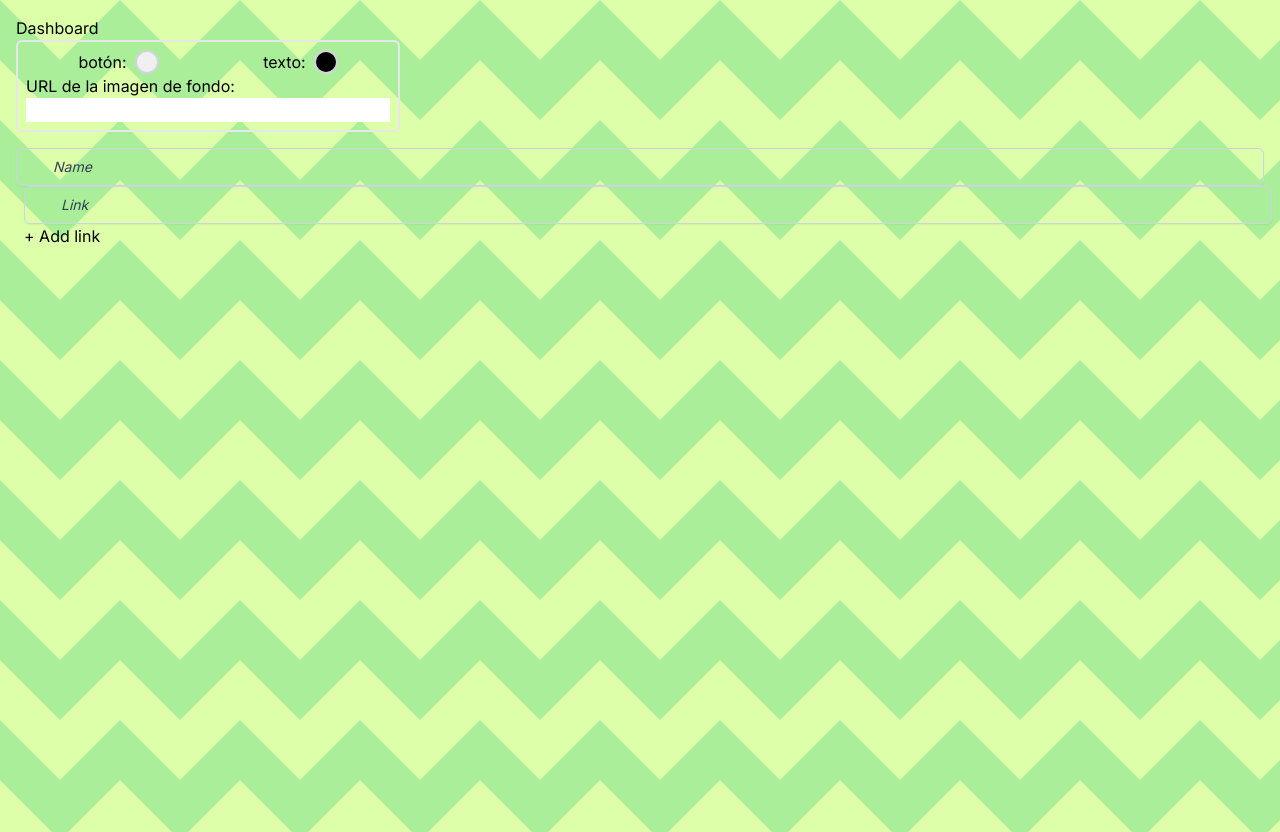
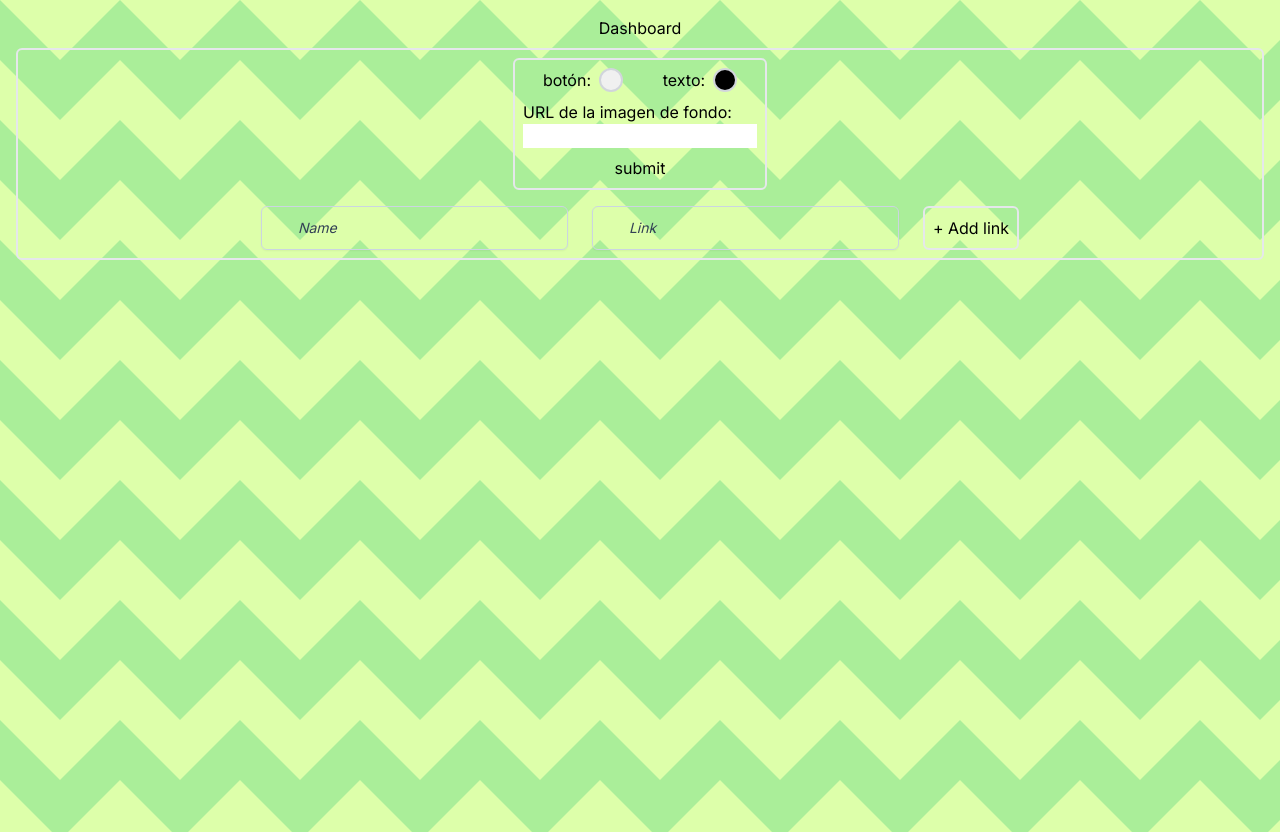
Before and after one commit to etaelith/linktree, a Next.js app: page /dashboard in a window 1280 px wide. Built offline with nearby package versions, Linux system fonts and the light colour scheme.

Commit message:
Back to pc

```diff
--- a/src/components/dashboard/ColorMenu.jsx
+++ b/src/components/dashboard/ColorMenu.jsx
@@ -23,7 +23,7 @@ const ColorMenu = () => {
   };
   return (
     <div className="flex flex-col border-2 rounded-md p-2 max-w-sm text-black">
-      <form className="">
+      <form className="flex flex-col justify-center align-middle gap-2">
         <div className="flex justify-around">
           <div className="flex">
             <label htmlFor="buttonColor">botón: </label>
@@ -67,6 +67,9 @@ const ColorMenu = () => {
             onChange={(e) => setBackgroundImage(e.target.value)}
           />
         </div>
+        <button className="mx-auto text-center w-24 hover:bg-black hover:text-white rounded-md">
+          submit
+        </button>
       </form>
     </div>
   );
--- /dev/null
+++ b/src/components/dashboard/FormLink.jsx
@@ -0,0 +1,36 @@
+import { ItemsContext } from "@/context/ItemsContext";
+import { useContext, useEffect, useState } from "react";
+
+const FormLink = () => {
+  const { inputValues, handleSubmit, handleInputChange } =
+    useContext(ItemsContext);
+  return (
+    <form
+      className="pt-4 text-black flex flex-col md:flex-row justify-center gap-4"
+      onSubmit={handleSubmit}
+    >
+      <input
+        className="bg-transparent placeholder:italic placeholder:text-slate-700 block w-full md:w-1/4 border border-slate-300 rounded-md py-2 pl-9 pr-3 shadow-sm focus:outline-none focus:border-sky-500 focus:ring-sky-500 focus:ring-1 sm:text-sm"
+        name="name"
+        value={inputValues.name}
+        onChange={handleInputChange}
+        placeholder="Name"
+      />
+      <input
+        className="md:ml-2 bg-transparent placeholder:italic placeholder:text-slate-700 block w-full md:w-1/4 border border-slate-300 rounded-md py-2 pl-9 pr-3 shadow-sm focus:outline-none focus:border-sky-500 focus:ring-sky-500 focus:ring-1 sm:text-sm"
+        name="link"
+        value={inputValues.link}
+        onChange={handleInputChange}
+        placeholder="Link"
+      />
+      <button
+        className="ml-2 p-2 border-2 rounded-md hover:bg-black hover:text-white"
+        type="submit"
+      >
+        + Add link
+      </button>
+    </form>
+  );
+};
+
+export default FormLink;
--- a/src/components/dashboard/Main.jsx
+++ b/src/components/dashboard/Main.jsx
@@ -1,55 +1,31 @@
 "use client";
-import useLocalStorageState from "@/hooks/useLocalStorageState";
+
 import ColorMenu from "./ColorMenu";
 
 import DraggableItem from "./DraggableItem";
-import { useState, useContext } from "react";
+import { useContext, useEffect, useState } from "react";
 import { ItemsContext } from "@/context/ItemsContext";
+import FormLink from "./FormLink";
 
 const Main = () => {
-  const { inputValues, items, handleSubmit, handleInputChange, moveItem } =
-    useContext(ItemsContext);
-
+  const { items, moveItem } = useContext(ItemsContext);
+  const [mounted, setMounted] = useState(false);
+  useEffect(() => {
+    setMounted(true);
+  }, []);
+  const links = items.map((item, index) => (
+    <DraggableItem key={index} item={item} index={index} moveItem={moveItem} />
+  ));
   return (
-    <div className="text-white my-4 mx-4 min-h-screen text-black">
-      <h1 className="text-black">Dashboard</h1>
-      {!items ? (
-        <div>Loading</div>
-      ) : (
-        <div>
+    <div className="flex flex-col my-4 mx-4 min-h-screen text-black">
+      <h1 className="text-black mx-auto mb-2">Dashboard</h1>
+      <div className="border-2 p-2 rounded-md">
+        <div className="flex justify-center">
           <ColorMenu />
-          <form className="pt-4 text-black" onSubmit={handleSubmit}>
-            <input
-              className="bg-transparent placeholder:italic placeholder:text-slate-700 block w-full border border-slate-300 rounded-md py-2 pl-9 pr-3 shadow-sm focus:outline-none focus:border-sky-500 focus:ring-sky-500 focus:ring-1 sm:text-sm"
-              name="name"
-              value={inputValues.name}
-              onChange={handleInputChange}
-              placeholder="Name"
-            />
-            <input
-              className="ml-2 bg-transparent placeholder:italic placeholder:text-slate-700 block w-full border border-slate-300 rounded-md py-2 pl-9 pr-3 shadow-sm focus:outline-none focus:border-sky-500 focus:ring-sky-500 focus:ring-1 sm:text-sm"
-              name="link"
-              value={inputValues.link}
-              onChange={handleInputChange}
-              placeholder="Link"
-            />
-            <button className="ml-2" type="submit">
-              + Add link
-            </button>
-          </form>
-          <ul className="pt-4 text-black">
-            {items.length > 0 &&
-              items.map((item, index) => (
-                <DraggableItem
-                  key={index}
-                  item={item}
-                  index={index}
-                  moveItem={moveItem}
-                />
-              ))}
-          </ul>
         </div>
-      )}
+        <FormLink />
+      </div>
+      <ul className="pt-4 text-black">{mounted && links}</ul>
     </div>
   );
 };
--- a/src/components/main/Link.jsx
+++ /dev/null
@@ -1,10 +0,0 @@
-const Link = ({ item }) => {
-  return (
-    <li className="w-full rounded-3xl flex items-center justify-center bg-black bg-opacity-60 h-12 hover:bg-opacity-80 hover:transform hover:translate-y-[-5px] hover:translate-x-[-5px] hover:scale-[1.05] transition-all duration-300 ease-out">
-      <a href={item.link} target="_blank" className="w-full">
-        <h2 className="text-white text-center">{item.name}</h2>
-      </a>
-    </li>
-  );
-};
-export default Link;
--- a/src/components/main/Links.jsx
+++ /dev/null
@@ -1,23 +0,0 @@
-"use client";
-import { ItemsContext } from "@/context/ItemsContext";
-import { useContext } from "react";
-import Link from "@/components/main/Link";
-import dynamic from "next/dynamic";
-
-const ComponentC = dynamic(() => import("@/context/ItemsContext"), {
-  ssr: false,
-});
-const Links = () => {
-  const { items } = useContext(ItemsContext);
-  return (
-    <ul className="flex flex-col justify-center items-center gap-6">
-      {!items ? (
-        <div>loading</div>
-      ) : (
-        items.map((item, index) => <Link key={index} item={item}></Link>)
-      )}
-    </ul>
-  );
-};
-
-export default Links;
--- /dev/null
+++ b/src/components/main/List.jsx
@@ -0,0 +1,32 @@
+"use client";
+import { ItemsContext } from "@/context/ItemsContext";
+import { useContext, useEffect, useState } from "react";
+
+const List = () => {
+  const [mounted, setMounted] = useState(false);
+  useEffect(() => {
+    setMounted(true);
+  }, []);
+
+  const { items } = useContext(ItemsContext);
+
+  const links = items.map((item, index) => (
+    <li
+      key={index}
+      className="w-full rounded-3xl flex items-center justify-center bg-black bg-opacity-60 h-12 hover:bg-opacity-80 hover:transform hover:translate-y-[-5px] hover:translate-x-[-5px] hover:scale-[1.05] transition-all duration-300 ease-out"
+    >
+      <a href={item.link} target="_blank" className="w-full">
+        <h2 className="text-white text-center">{item.name}</h2>
+      </a>
+    </li>
+  ));
+  return (
+    mounted && (
+      <ul className="flex flex-col justify-center items-center gap-6">
+        {links}
+      </ul>
+    )
+  );
+};
+
+export default List;
--- a/src/components/main/Main.jsx
+++ b/src/components/main/Main.jsx
@@ -1,10 +1,9 @@
-import { useContext } from "react";
-import Links from "@/components/main/Links";
+import List from "@/components/main/List";
 
 const Main = () => {
   return (
     <div className="w-80 sm:w-2/5 m-auto p-4">
-      <Links />
+      <List />
     </div>
   );
 };
```
Also changed, not shown: .eslintrc.json.
